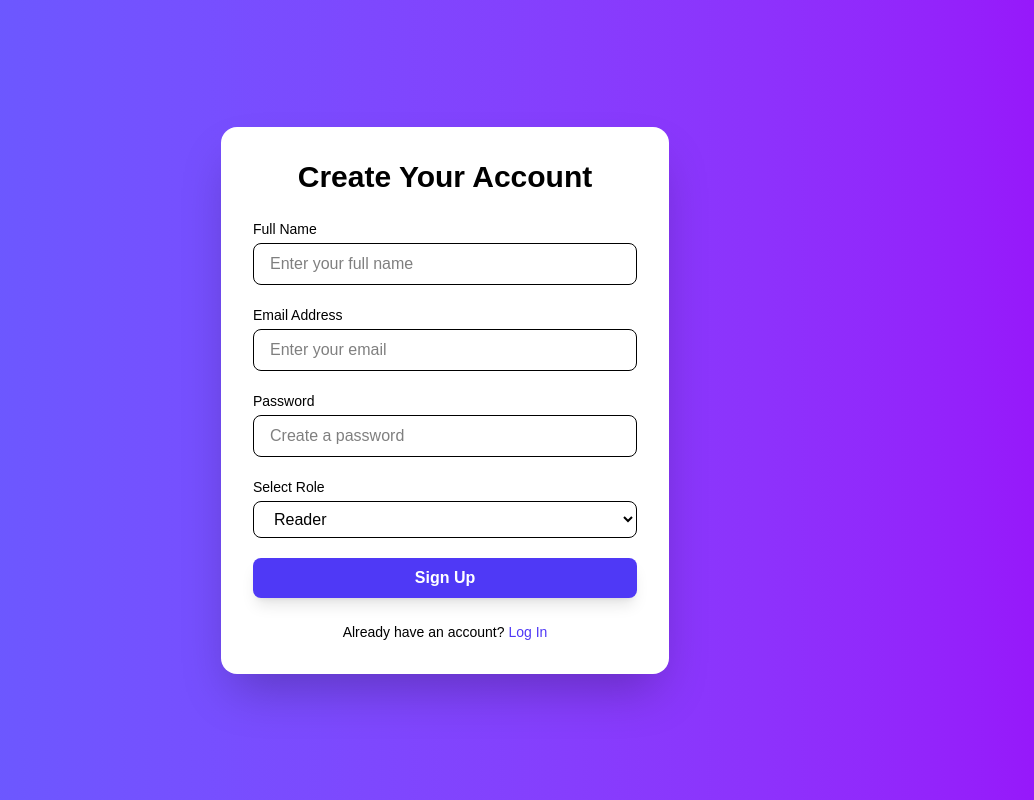
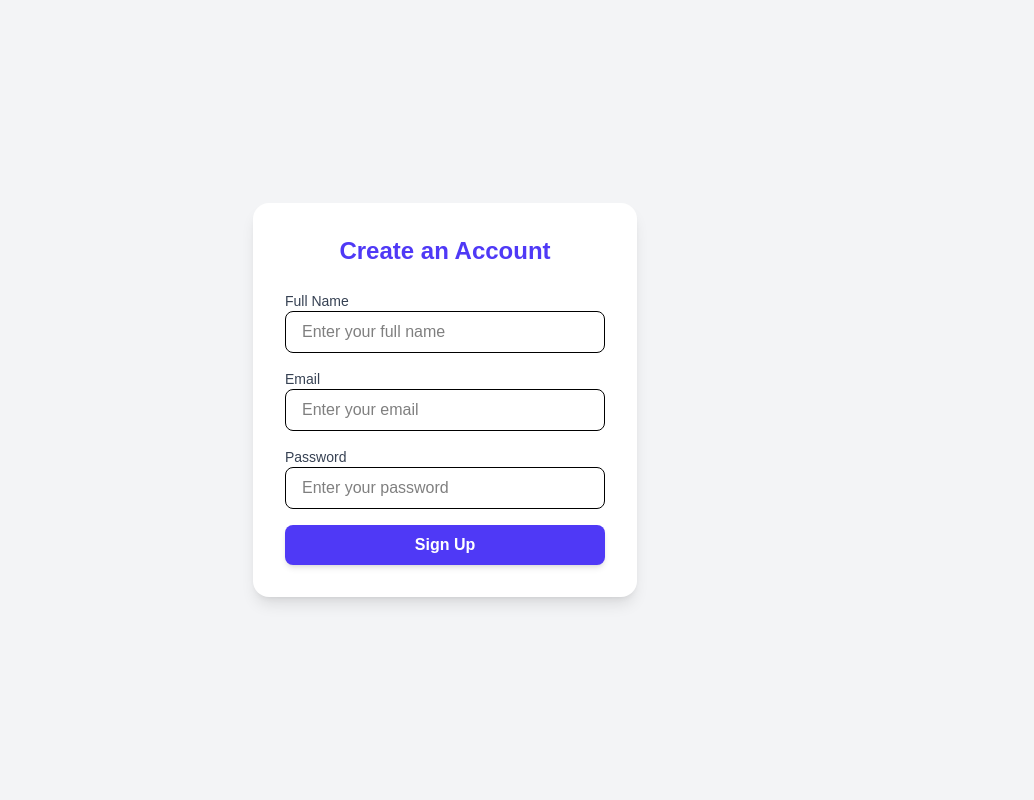
Before and after one commit to YasithaShyamantha1/AI-Enhanced-Blog-Platform, a Next.js app: page /signup in a window 1280 px wide. Shown: the whole page, without its empty margins (195-1229 px from the left). Built offline with nearby package versions, Linux system fonts and the light colour scheme.

Commit message:
fix signup error

```diff
--- a/models/user.ts
+++ b/models/user.ts
@@ -4,7 +4,7 @@ export interface IUser extends Document {
   name: string;
   email: string;
   password: string;
-  role: "admin" | "writer" | "reader";
+  //role: "admin" | "writer" | "reader";
   createdAt: Date;
 }
 
@@ -26,11 +26,11 @@ const UserSchema: Schema<IUser> = new Schema(
       required: [true, "Password is required"],
       minlength: 6,
     },
-    role: {
-      type: String,
-      enum: ["admin", "writer", "reader"],
-      default: "reader",
-    },
+    // role: {
+    //   type: String,
+    //   enum: ["admin", "writer", "reader"],
+    //   default: "reader",
+    // },
   },
   { timestamps: true }
 );
--- a/src/app/api/auth/signup/route.ts
+++ b/src/app/api/auth/signup/route.ts
@@ -6,9 +6,9 @@ import User from "@/models/user";
 export async function POST(req: Request) {
   try {
     await dbConnect();
-    const { username, email, password } = await req.json();
+    const { name, email, password } = await req.json();
 
-    if (!username || !email || !password) {
+    if (!name || !email || !password) {
       return NextResponse.json({ message: "All fields are required" }, { status: 400 });
     }
 
@@ -22,7 +22,7 @@ export async function POST(req: Request) {
     const hashedPassword = await bcrypt.hash(password, 10);
 
     const newUser = new User({
-      username,
+      name,
       email,
       password: hashedPassword,
     });
--- a/src/app/signup/page.tsx
+++ b/src/app/signup/page.tsx
@@ -1,44 +1,57 @@
 "use client";
 
+import { useState } from "react";
 import { motion } from "framer-motion";
-import { useState } from "react";
 
-export default function Signup() {
+const Signup = () => {
   const [formData, setFormData] = useState({
     name: "",
     email: "",
     password: "",
-    role: "reader", // default role
   });
 
-  const handleChange = (
-    e: React.ChangeEvent<HTMLInputElement | HTMLSelectElement>
-  ) => {
+  const handleChange = (e: React.ChangeEvent<HTMLInputElement>) => {
     setFormData({ ...formData, [e.target.name]: e.target.value });
   };
 
-  const handleSubmit = (e: React.FormEvent) => {
+  const handleSubmit = async (e: React.FormEvent) => {
     e.preventDefault();
-    console.log("Signup Data:", formData);
-    // TODO: send to backend
+
+    try {
+      const res = await fetch("/api/auth/signup", {
+        method: "POST",
+        headers: { "Content-Type": "application/json" },
+        body: JSON.stringify(formData),
+      });
+
+      const data = await res.json();
+      if (res.ok) {
+        alert("Account created successfully!");
+      } else {
+        alert(data.message || "Signup failed");
+      }
+    } catch (err) {
+      console.error(err);
+      alert("Something went wrong");
+    }
   };
 
   return (
-    <div className="min-h-screen flex items-center justify-center bg-gradient-to-r from-indigo-500 to-purple-600 px-6">
+    <div className="min-h-screen flex items-center justify-center bg-gray-100">
       <motion.div
-        className="bg-white shadow-2xl rounded-2xl w-full max-w-md p-8"
-        initial={{ opacity: 0, y: 40 }}
+        initial={{ opacity: 0, y: -50 }}
         animate={{ opacity: 1, y: 0 }}
         transition={{ duration: 0.6 }}
+        className="bg-white p-8 rounded-2xl shadow-lg w-96"
       >
-        <h2 className="text-3xl font-extrabold text-center text-black mb-6">
-          Create Your Account
+        <h2 className="text-2xl font-bold mb-6 text-center text-indigo-600">
+          Create an Account
         </h2>
 
-        <form onSubmit={handleSubmit} className="space-y-5">
-          {/* Name */}
+        <form onSubmit={handleSubmit} className="space-y-4">
+          {/* Full Name */}
           <div>
-            <label className="block text-sm font-medium text-black mb-1">
+            <label className="block text-sm font-medium text-gray-700">
               Full Name
             </label>
             <input
@@ -54,8 +67,8 @@ export default function Signup() {
 
           {/* Email */}
           <div>
-            <label className="block text-sm font-medium text-black mb-1">
-              Email Address
+            <label className="block text-sm font-medium text-gray-700">
+              Email
             </label>
             <input
               type="email"
@@ -70,7 +83,7 @@ export default function Signup() {
 
           {/* Password */}
           <div>
-            <label className="block text-sm font-medium text-black mb-1">
+            <label className="block text-sm font-medium text-gray-700">
               Password
             </label>
             <input
@@ -80,49 +93,23 @@ export default function Signup() {
               onChange={handleChange}
               required
               className="w-full px-4 py-2 border rounded-lg focus:ring-2 focus:ring-indigo-500 outline-none text-black"
-              placeholder="Create a password"
+              placeholder="Enter your password"
             />
           </div>
 
-          {/* Role */}
-          <div>
-            <label className="block text-sm font-medium text-black mb-1">
-              Select Role
-            </label>
-            <select
-              name="role"
-              value={formData.role}
-              onChange={handleChange}
-              required
-              className="w-full px-4 py-2 border rounded-lg focus:ring-2 focus:ring-indigo-500 outline-none text-black"
-            >
-              <option value="admin">Admin</option>
-              <option value="writer">Writer</option>
-              <option value="reader">Reader</option>
-            </select>
-          </div>
-
-          {/* Submit */}
+          {/* Submit Button */}
           <motion.button
+            whileHover={{ scale: 1.05 }}
+            whileTap={{ scale: 0.95 }}
             type="submit"
-            className="w-full bg-indigo-600 text-white py-2 rounded-lg font-semibold shadow-lg hover:bg-indigo-700 transition"
-            whileHover={{ scale: 1.03 }}
-            whileTap={{ scale: 0.97 }}
+            className="w-full bg-indigo-600 text-white py-2 rounded-lg font-semibold shadow-md hover:bg-indigo-700 transition"
           >
             Sign Up
           </motion.button>
         </form>
-
-        <p className="mt-6 text-center text-sm text-black">
-          Already have an account?{" "}
-          <a
-            href="/login"
-            className="text-indigo-600 font-medium hover:underline"
-          >
-            Log In
-          </a>
-        </p>
       </motion.div>
     </div>
   );
-}
+};
+
+export default Signup;
```
